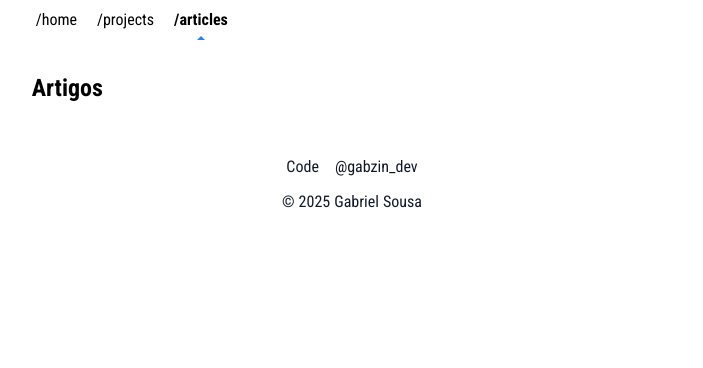
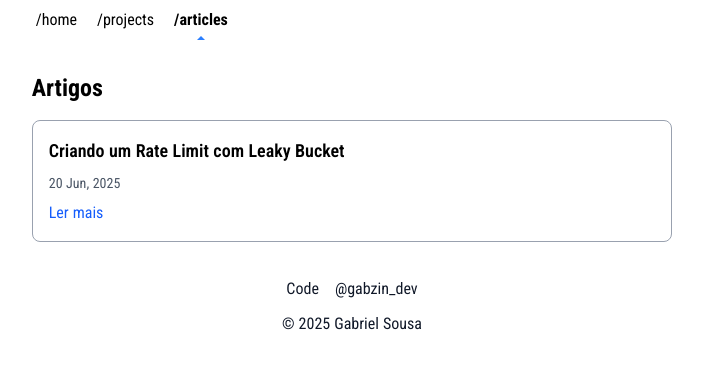
Before and after one commit to gsousa12/portfolio, a React (Vite) app: page /articles in a window 1280 px wide. Shown: the top 368 px of the page, without its empty margins (288-991 px from the left). Built offline with nearby package versions, Linux system fonts and the light colour scheme.

Commit message:
Add ArticlesList component and update ArticlesPage; enhance header menu active state logic

```diff
--- a/src/sections/articles/articles-page/ArticlesPage.tsx
+++ b/src/sections/articles/articles-page/ArticlesPage.tsx
@@ -1,3 +1,4 @@
+import { ArticlesList } from "@/shared/components/articles-list/ArticlesList";
 import { SectionTitle } from "@components/section-title/SectionTitle";
 import { ContentWrapper } from "@components/wrappers/content-wrapper/ContentWrapper";
 
@@ -6,6 +7,7 @@ export const ArticlesPage = () => {
     <ContentWrapper>
       <div className="flex flex-col">
         <SectionTitle label="Artigos" />
+        <ArticlesList />
       </div>
     </ContentWrapper>
   );
--- /dev/null
+++ b/src/shared/components/articles-list/ArticlesList.tsx
@@ -0,0 +1,25 @@
+import { articlesListData } from "@/shared/datas/articles-data";
+import { Fragment } from "react/jsx-runtime";
+
+export const ArticlesList = () => {
+  const articlesList = articlesListData;
+  return (
+    <Fragment>
+      {articlesList.map((article, index) => (
+        <div
+          key={index}
+          className="flex flex-col gap-2 p-4 border border-gray-400 rounded-lg hover:bg-gray-50 transition-colors"
+        >
+          <h3 className="text-lg font-semibold">{article.title}</h3>
+          <p className="text-sm text-gray-600">{article.data}</p>
+          <a
+            href={article.navigateTo}
+            className="text-blue-600 hover:underline"
+          >
+            Ler mais
+          </a>
+        </div>
+      ))}
+    </Fragment>
+  );
+};
--- a/src/shared/components/header-menu-items/HeaderMenuItems.tsx
+++ b/src/shared/components/header-menu-items/HeaderMenuItems.tsx
@@ -15,19 +15,22 @@ export const HeaderMenuItems = ({ menuItems }: HeaderMenuItemsProps) => {
   return (
     <nav className="flex gap-3">
       {menuItems.map((item) => {
-        const isActive = location.pathname === item.href;
+        const isActivePatch =
+          item.href === "/articles"
+            ? location.pathname.startsWith("/articles")
+            : location.pathname === item.href;
 
         return (
           <Link
             key={item.href}
             to={item.href}
             className={`flex flex-col items-center px-1 ${
-              location.pathname === item.href ? "font-bold" : ""
+              isActivePatch ? "font-bold" : ""
             }`}
           >
             <span>{item.label}</span>
 
-            {isActive && (
+            {isActivePatch && (
               <span
                 className="
                   mt-1 w-1 h-1 border-x-4 border-x-transparent
--- /dev/null
+++ b/src/shared/datas/articles-data.ts
@@ -0,0 +1,13 @@
+export type ArticleData = {
+  title: string;
+  data: string;
+  navigateTo: string;
+};
+
+export const articlesListData: ArticleData[] = [
+  {
+    title: "Criando um Rate Limit com Leaky Bucket",
+    data: "20 Jun, 2025",
+    navigateTo: "/articles/rate-limit-with-leaky-bucket",
+  },
+];
```
